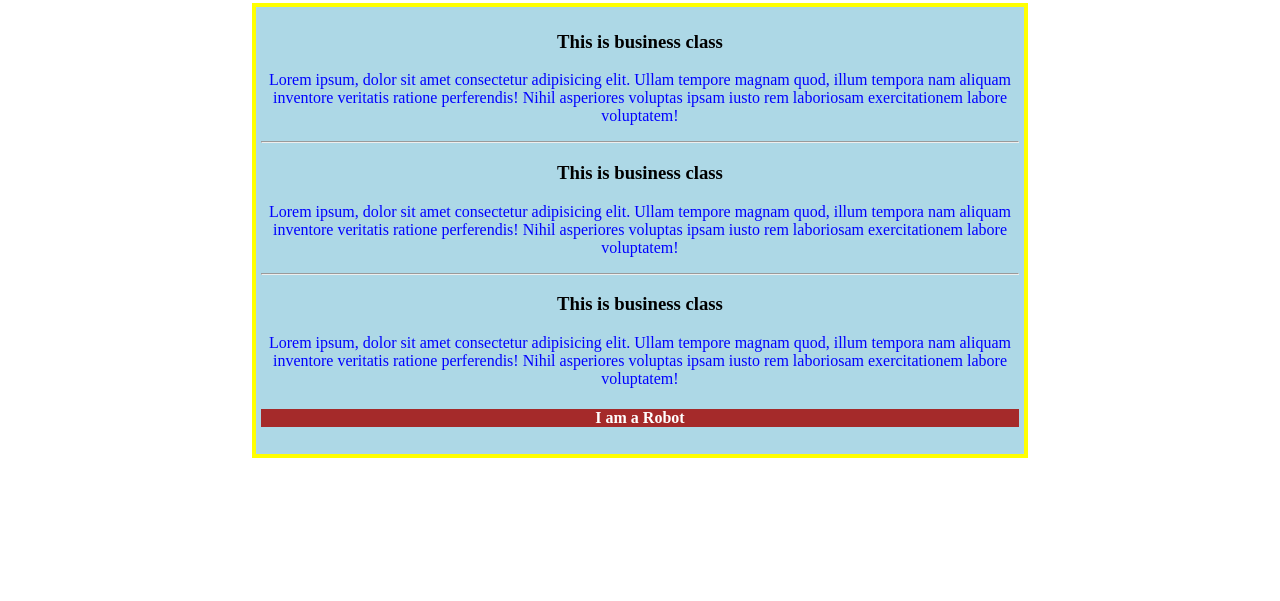
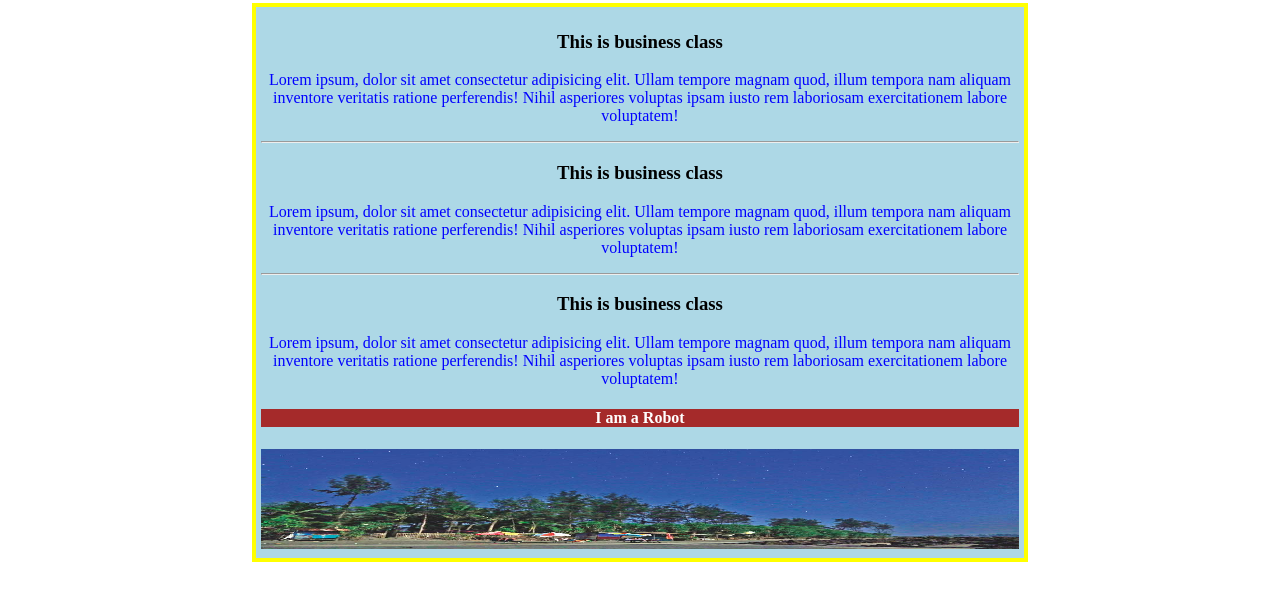
Before and after one commit to dewan-mizanur911/second-try, a plain HTML site: page index.html in a window 1280 px wide. Shown: the part 81-682 px from the top of the page. Drawn offline with Linux system fonts and the light colour scheme.

Commit message:
image added

```diff
--- a/css/style.css
+++ b/css/style.css
@@ -21,3 +21,7 @@ h4{
     color: white;
     background-color:brown;
 }
+img{
+    height: 100px;
+    width: 100%;
+}
--- a/index.html
+++ b/index.html
@@ -19,6 +19,7 @@
         <h3>This is business class</h3>
         <p>Lorem ipsum, dolor sit amet consectetur adipisicing elit. Ullam tempore magnam quod, illum tempora nam aliquam inventore veritatis ratione perferendis! Nihil asperiores voluptas ipsam iusto rem laboriosam exercitationem labore voluptatem!</p>
         <h4>I am a Robot</h4>
+        <img src="images/beautiful_bangladesh_1_0.jpg" alt="">
     </div>
 </body>
 </html>
```
Also changed, not shown: images/beautiful_bangladesh_1_0.jpg (added), images/download.jpg (added).
